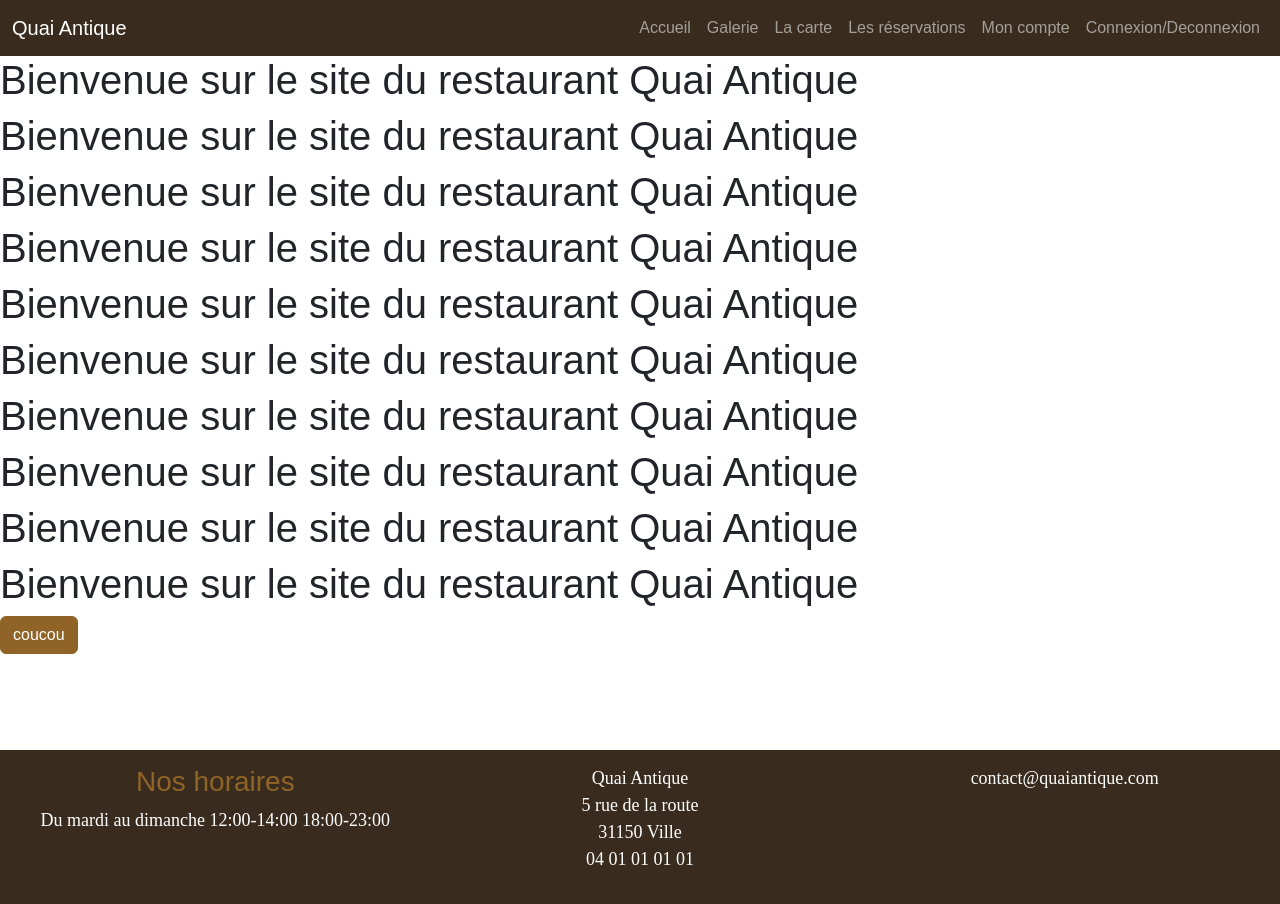
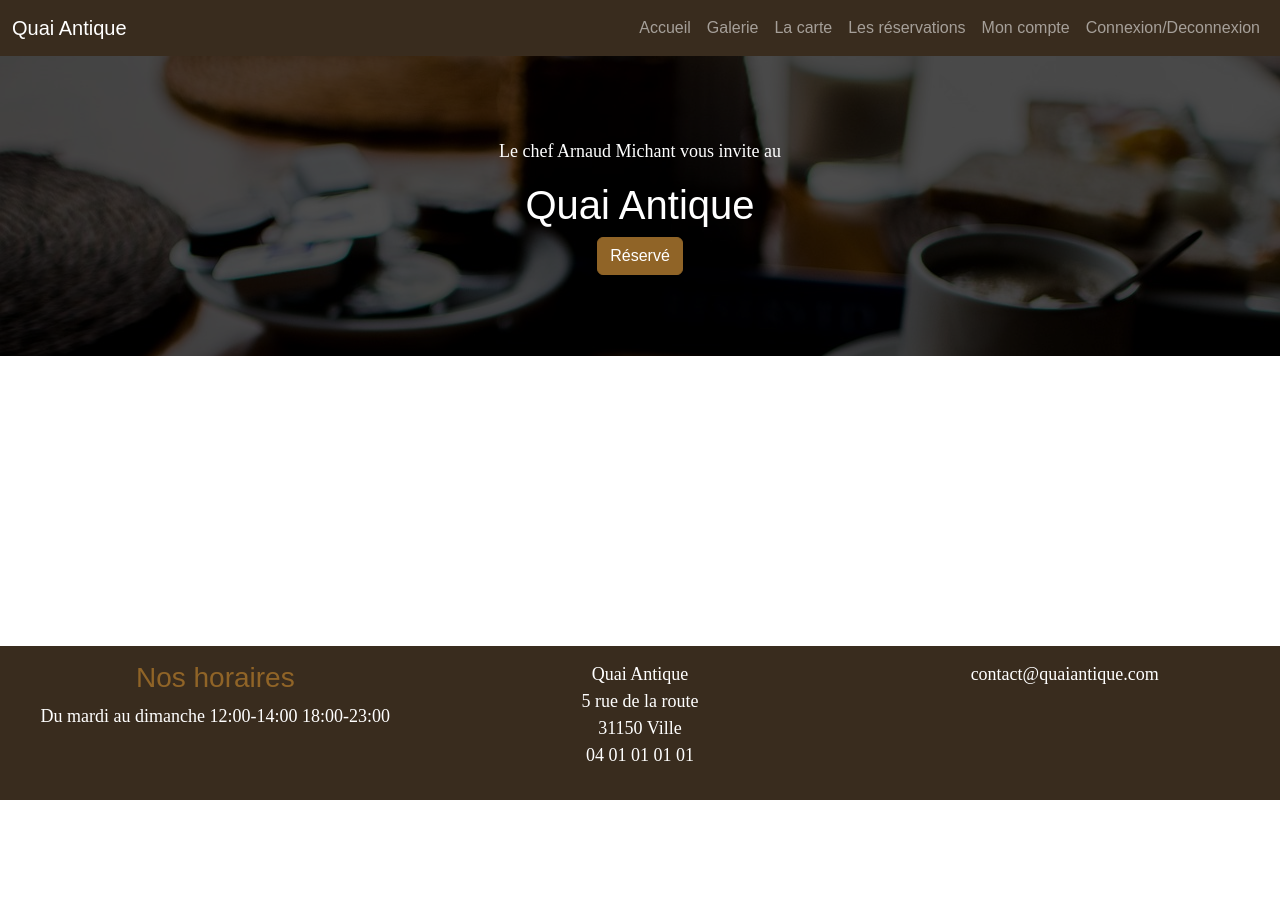
Before and after one commit to Shaggydog74/QuaiAntiqueRestaurantFront, a website with bundled scripts: page index.html in a window 1280 px wide. After the commit the page ends 800 px from the top, so only its background shows below. Built offline with nearby package versions, Linux system fonts and the light colour scheme; files whose address does not match are found by name; a web font is replaced by a local one.

Commit message:
Ajout des images + big title

```diff
--- a/pages/home.html
+++ b/pages/home.html
@@ -1,12 +1,7 @@
-<h1>Bienvenue sur le site du restaurant Quai Antique</h1>
-<h1>Bienvenue sur le site du restaurant Quai Antique</h1>
-<h1>Bienvenue sur le site du restaurant Quai Antique</h1>
-<h1>Bienvenue sur le site du restaurant Quai Antique</h1>
-<h1>Bienvenue sur le site du restaurant Quai Antique</h1>
-<h1>Bienvenue sur le site du restaurant Quai Antique</h1>
-<h1>Bienvenue sur le site du restaurant Quai Antique</h1>
-<h1>Bienvenue sur le site du restaurant Quai Antique</h1>
-<h1>Bienvenue sur le site du restaurant Quai Antique</h1>
-<h1>Bienvenue sur le site du restaurant Quai Antique</h1>
-
-<button class="btn btn-primary">coucou</button>
+<div class="hero-scene text-center text-white">
+    <div class="hero-scene-content">
+        <p>Le chef Arnaud Michant vous invite au</p>
+        <h1>Quai Antique</h1>
+        <button class="btn btn-primary">Réservé</button>
+    </div>
+</div>
--- a/scss/main.scss
+++ b/scss/main.scss
@@ -20,3 +20,29 @@ p{
     font-family: $font-family-serif;
     font-size: 18px;
 }
+
+.hero-scene{
+    position: relative;
+    &::before{
+        content:"";
+        position: absolute;
+        top:0;
+        left:0;
+        width: 100%;
+        height: 100%;
+        background-image: url(../images/FondHeroScene.jpg);
+        background-size: cover;
+        filter: brightness(0.3);
+    }
+
+    *{
+        position: relative;
+    }
+    .hero-scene-content{
+        height: 300px;
+        display: flex;
+        flex-direction: column;
+        align-items: center;
+        justify-content: center;
+    }
+}
```
Also changed, not shown: images/FondHeroScene.jpg (added), images/brick-wall-1834784_1280.jpg (added), images/chef-4807317_1280.jpg (added), images/pancakes-1984716_1280.jpg (added), images/pizza-3007395_1280.jpg (added), images/vegetables-1584999_1280.jpg (added), scss/main.css, 1 other file.
